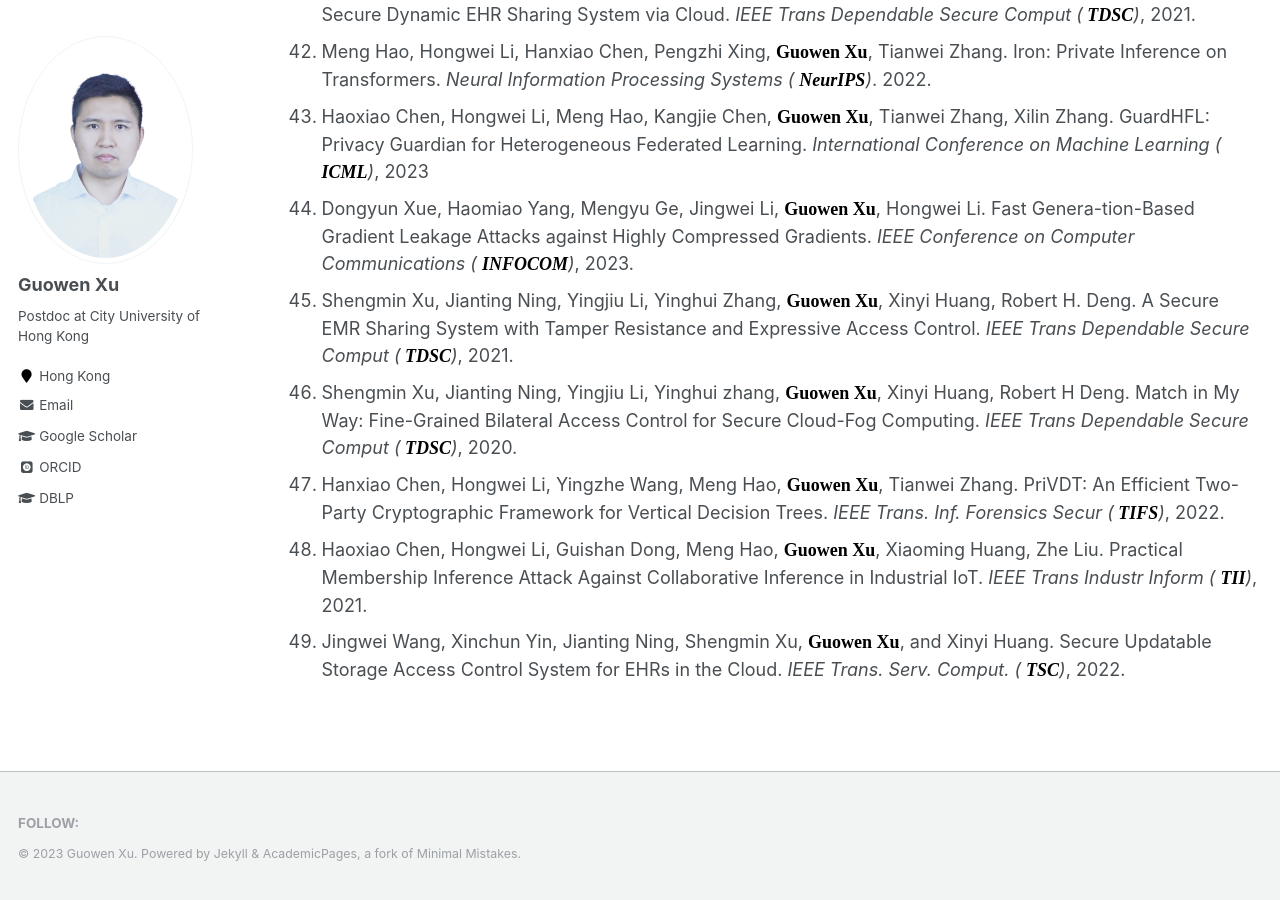
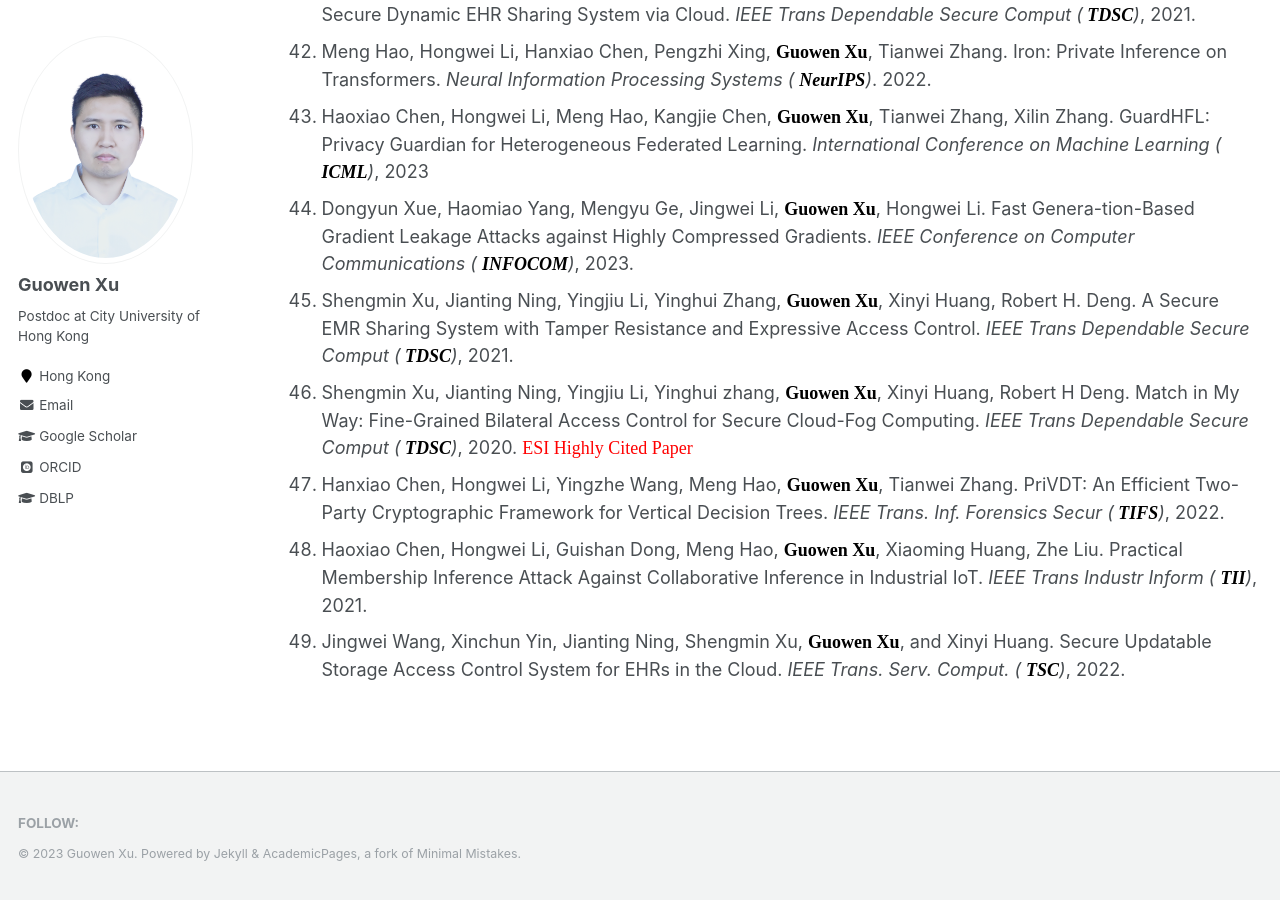
Before and after one commit to Guowen-xu/guowen-xu.github.io, a Jekyll site: the page built from _pages/publications.md, in a window 1280 px wide and 900 px high, scrolled down 3383 px. Built offline with Jekyll 4.4.1, drawn with Linux system fonts in a browser that asks for light colours; some web fonts are replaced.

Commit message:
Update publications.md

```diff
--- a/_pages/publications.md
+++ b/_pages/publications.md
@@ -59,7 +59,7 @@ You can find my articles on my [Google Scholar](https://scholar.google.com.hk/ci
 43. Haoxiao Chen, Hongwei Li, Meng Hao, Kangjie Chen, **<font face="Times New Roman" color=black size=4> Guowen Xu</font>**, Tianwei Zhang, Xilin Zhang. GuardHFL: Privacy Guardian for Heterogeneous Federated Learning. *International Conference on Machine Learning ( **<font face="Times New Roman" color=black size=4> ICML</font>**)*, 2023
 44. Dongyun Xue, Haomiao Yang, Mengyu Ge, Jingwei Li, **<font face="Times New Roman" color=black size=4> Guowen Xu</font>**, Hongwei Li. Fast Genera-tion-Based Gradient Leakage Attacks against Highly Compressed Gradients.  *IEEE Conference on Computer Communications ( **<font face="Times New Roman" color=black size=4> INFOCOM</font>**)*, 2023.
 45. Shengmin Xu, Jianting Ning, Yingjiu Li, Yinghui Zhang, **<font face="Times New Roman" color=black size=4> Guowen Xu</font>**, Xinyi Huang, Robert H. Deng. A Secure EMR Sharing System with Tamper Resistance and Expressive Access Control. *IEEE Trans Dependable Secure Comput (**<font face="Times New Roman" color=black size=4> TDSC</font>**)*, 2021.
-46. Shengmin Xu, Jianting Ning, Yingjiu Li, Yinghui zhang, **<font face="Times New Roman" color=black size=4> Guowen Xu</font>**, Xinyi Huang, Robert H Deng. Match in My Way: Fine-Grained Bilateral Access Control for Secure Cloud-Fog Computing. *IEEE Trans Dependable Secure Comput (**<font face="Times New Roman" color=black size=4> TDSC</font>**)*, 2020.
+46. Shengmin Xu, Jianting Ning, Yingjiu Li, Yinghui zhang, **<font face="Times New Roman" color=black size=4> Guowen Xu</font>**, Xinyi Huang, Robert H Deng. Match in My Way: Fine-Grained Bilateral Access Control for Secure Cloud-Fog Computing. *IEEE Trans Dependable Secure Comput (**<font face="Times New Roman" color=black size=4> TDSC</font>**)*, 2020. <font face="Times New Roman" color=red size=4> ESI Highly Cited Paper</font>
 47. Hanxiao Chen, Hongwei Li, Yingzhe Wang, Meng Hao,  **<font face="Times New Roman" color=black size=4> Guowen Xu</font>**, Tianwei Zhang. PriVDT: An Efficient Two-Party Cryptographic Framework for Vertical Decision Trees. *IEEE Trans. Inf. Forensics Secur (**<font face="Times New Roman" color=black size=4> TIFS</font>**)*, 2022.
 48. Haoxiao Chen, Hongwei Li, Guishan Dong, Meng Hao, **<font face="Times New Roman" color=black size=4> Guowen Xu</font>**, Xiaoming Huang, Zhe Liu. Practical Membership Inference Attack Against Collaborative Inference in Industrial IoT. *IEEE Trans Industr Inform ( **<font face="Times New Roman" color=black size=4> TII</font>**)*, 2021.
 49. Jingwei Wang, Xinchun Yin, Jianting Ning, Shengmin Xu, **<font face="Times New Roman" color=black size=4> Guowen Xu</font>**, and Xinyi Huang. Secure Updatable Storage Access Control System for EHRs in the Cloud. *IEEE Trans. Serv. Comput. ( **<font face="Times New Roman" color=black size=4> TSC</font>**)*, 2022.
```
